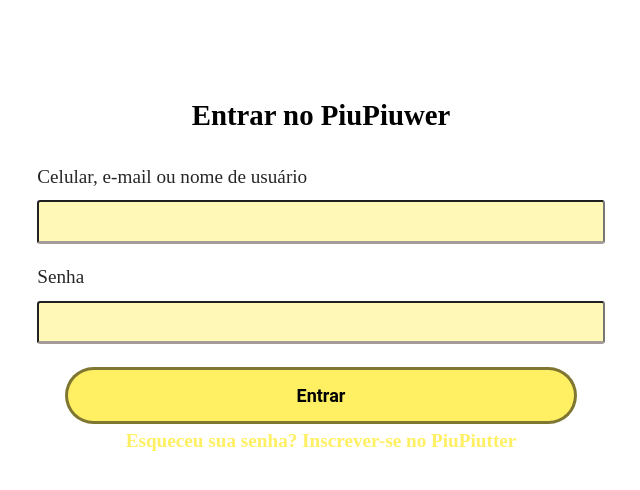
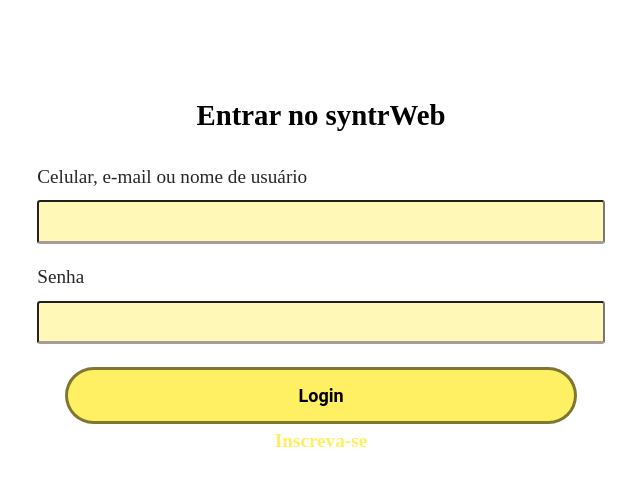
Before and after one commit to anacforcelli/SyntrAPP, a React (Create React App) app: page /login in a window 1280 px wide. Shown: the top 490 px of the page, without its empty margins (319-959 px from the left). Built offline with nearby package versions, Linux system fonts and the light colour scheme.

Commit message:
code polishing kurwa mác

```diff
--- a/src/Routes/index.tsx
+++ b/src/Routes/index.tsx
@@ -17,12 +17,12 @@
 function MainRoutes2s(){
     return(
             <Switch>
-                <Route path='/'      exact component={Home}/>
+                <Route path='/'      exact component={Home} />
                 <Route path='/login' exact component={Login} />
                 <Route path='/signup1'     component={SignUp_Passo1} />
                 <Route path='/signup2'     component={SignUp_Passo2} />
 
-                <PrivateRoute path='/feed'       component={Profile}    isPrivate/>
+                <PrivateRoute path='/profile'    component={Profile}    isPrivate/>
                 <PrivateRoute path='/activities' component={Atividades} isPrivate/>
                 <PrivateRoute path='/calendar'   component={Calendario} isPrivate/>
                 <PrivateRoute path='/prevision'  component={Prevision}  isPrivate/>
--- a/src/Services/api.ts
+++ b/src/Services/api.ts
@@ -2,7 +2,7 @@
 
 const api = axios.create(
     {
-        baseURL:'http://piupiuwer.polijr.com.br/',
+        baseURL:'https://604a73889251e100177ceb12.mockapi.io/syntrapp/API/',
     }
 )
 
--- a/src/components/OverlayTrigger/index.tsx
+++ b/src/components/OverlayTrigger/index.tsx
@@ -14,7 +14,6 @@
     this.state = {
         showModal: false
     };
-
     this.handleOpenModal = this.handleOpenModal.bind(this);
     this.handleCloseModal = this.handleCloseModal.bind(this);
   }
--- a/src/pages/Landing/index.tsx
+++ b/src/pages/Landing/index.tsx
@@ -14,7 +14,9 @@
     render() {
         return (
            <div id='main-buttons-container'>
-
+               <Link to='/login'>
+                   <h1>Login!</h1>
+               </Link>
            </div>
         );
     }
--- a/src/pages/Login/index.tsx
+++ b/src/pages/Login/index.tsx
@@ -24,10 +24,10 @@
     history.push('/signup1');
   }
 
-    return (
+  return (
     <div id="page-landing">
         <InputLogin>
-            <h1>Entrar no PiuPiuwer</h1>
+            <h1>Entrar no syntrWeb</h1>
             <form onSubmit={handleLogin}>
                 <Input name="name"
                     label="Celular, e-mail ou nome de usuário"
@@ -40,13 +40,12 @@
                     value={password}
                     onChange={(e) => {setPassword(e.target.value)}}
                 />
-                <button type="submit">Entrar</button>
+                <button type="submit">Login</button>
             </form>
-            <button type="button" onClick={inscrever}><h6>Esqueceu sua senha?  Inscrever-se no PiuPiutter</h6></button>
+            <button type="button" onClick={inscrever}><h6>Inscreva-se</h6></button>
         </InputLogin>
     </div>
-
-        )
+  )
 }
 
 export default Login;
```
Also changed, not shown: src/pages/SignUp_Passo1/index.tsx (+11 -3 lines), 1 other file (tests, documents, lock files or other folders).
